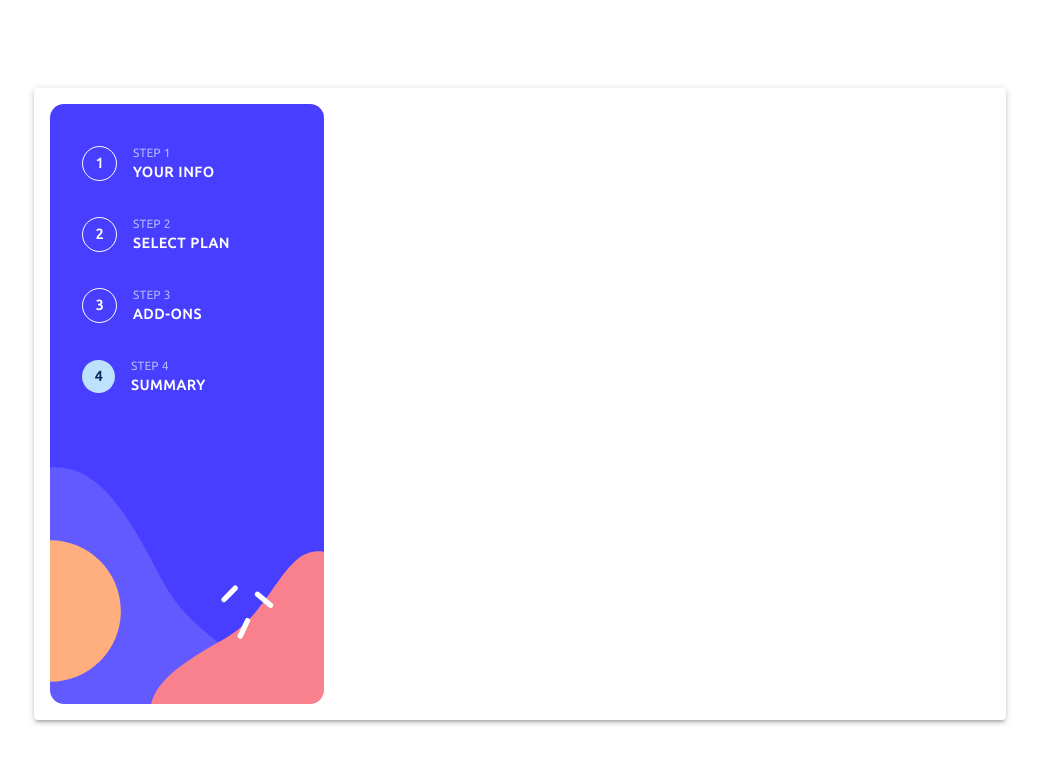
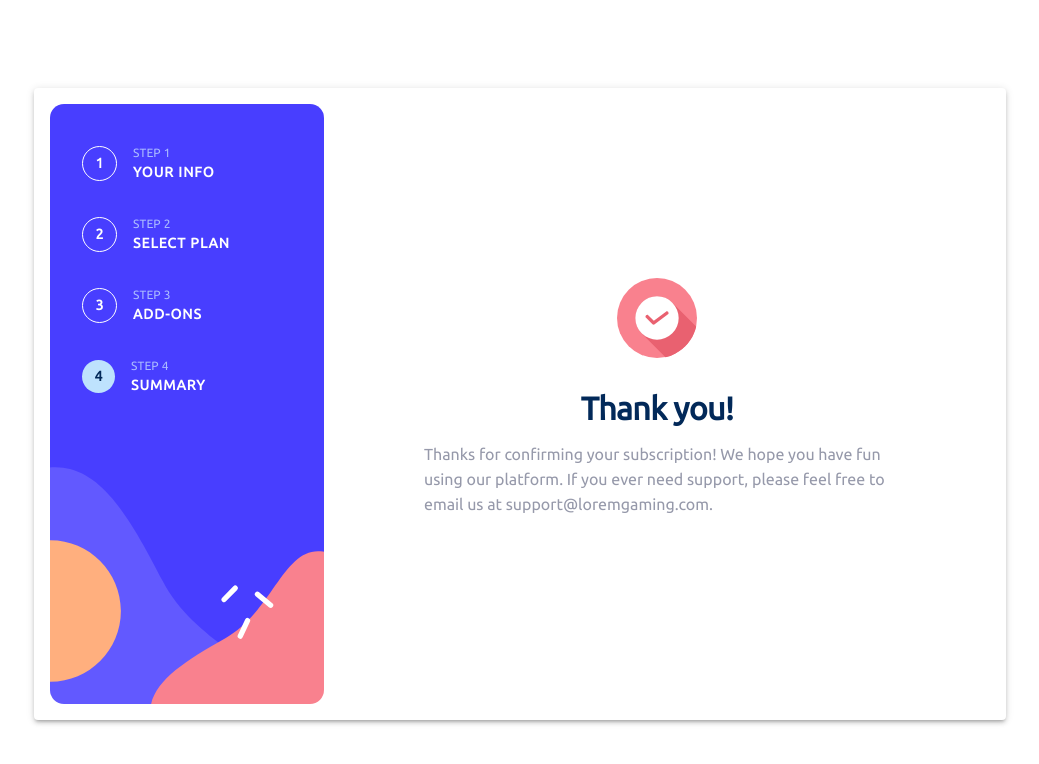
Before and after one commit to neda-pro/multi-step-form, a React (Vite) app: page /done in a window 1280 px wide. Shown: the top 764 px of the page, without its empty margins (120-1159 px from the left). Built offline with nearby package versions, Linux system fonts and the light colour scheme.

Commit message:
thank you section completed

```diff
--- a/src/routes/done.jsx
+++ b/src/routes/done.jsx
@@ -3,6 +3,7 @@
 import { useDispatch } from "react-redux";
 import { setStep } from "../features/navigation/sideBarSlice";
 import { setButtons, setNav } from "../features/navigation/footerSlice";
+import { Box, Typography } from "@mui/material";
 
 const Done = () => {
   const dispatch = useDispatch();
@@ -24,7 +25,63 @@
       })
     );
   }, []);
-  return <></>;
+  return (
+    <Box
+      sx={{
+        display: "flex",
+        flexDirection: "column",
+        justifyContent: "center",
+        alignItems: "center",
+        height: "100%",
+      }}
+    >
+      <svg
+        xmlns="http://www.w3.org/2000/svg"
+        width="80"
+        height="80"
+        viewBox="0 0 80 80"
+      >
+        <g fill="none">
+          <circle cx="40" cy="40" r="40" fill="#F9818E" />
+          <path
+            fill="#E96170"
+            d="M48.464 79.167c.768-.15 1.53-.321 2.288-.515a40.04 40.04 0 0 0 3.794-1.266 40.043 40.043 0 0 0 3.657-1.63 40.046 40.046 0 0 0 12.463-9.898A40.063 40.063 0 0 0 78.3 51.89c.338-1.117.627-2.249.867-3.391L55.374 24.698a21.6 21.6 0 0 0-15.332-6.365 21.629 21.629 0 0 0-15.344 6.365c-8.486 8.489-8.486 22.205 0 30.694l23.766 23.775Z"
+          />
+          <path
+            fill="#FFF"
+            d="M40.003 18.333a21.58 21.58 0 0 1 15.31 6.351c8.471 8.471 8.471 22.158 0 30.63-8.47 8.47-22.156 8.47-30.627 0-8.47-8.472-8.47-22.159 0-30.63a21.594 21.594 0 0 1 15.317-6.35Zm9.865 15c-.316.028-.622.15-.872.344l-12.168 9.13-5.641-5.642c-1.224-1.275-3.63 1.132-2.356 2.356l6.663 6.663c.56.56 1.539.63 2.173.156l13.326-9.995c1.122-.816.43-2.993-.956-3.013a1.666 1.666 0 0 0-.17 0Z"
+          />
+        </g>
+      </svg>
+      <Typography
+        variant="h1"
+        sx={{
+          fontFamily: "Ubuntu",
+          fontSize: "32px",
+          fontWeight: 700,
+          color: "#022959",
+          marginTop: "32px",
+        }}
+      >
+        Thank you!
+      </Typography>
+      <Typography
+        variant="h3"
+        sx={{
+          fontFamily: "Ubuntu",
+          fontSize: "16px",
+          fontWeight: 400,
+          color: "#9699AA",
+          lineHeight: "25px",
+          marginTop: "14px",
+        }}
+      >
+        Thanks for confirming your subscription! We hope you have fun using our
+        platform. If you ever need support, please feel free to email us at
+        support@loremgaming.com.
+      </Typography>
+    </Box>
+  );
 };
 
 export default Done;
```
